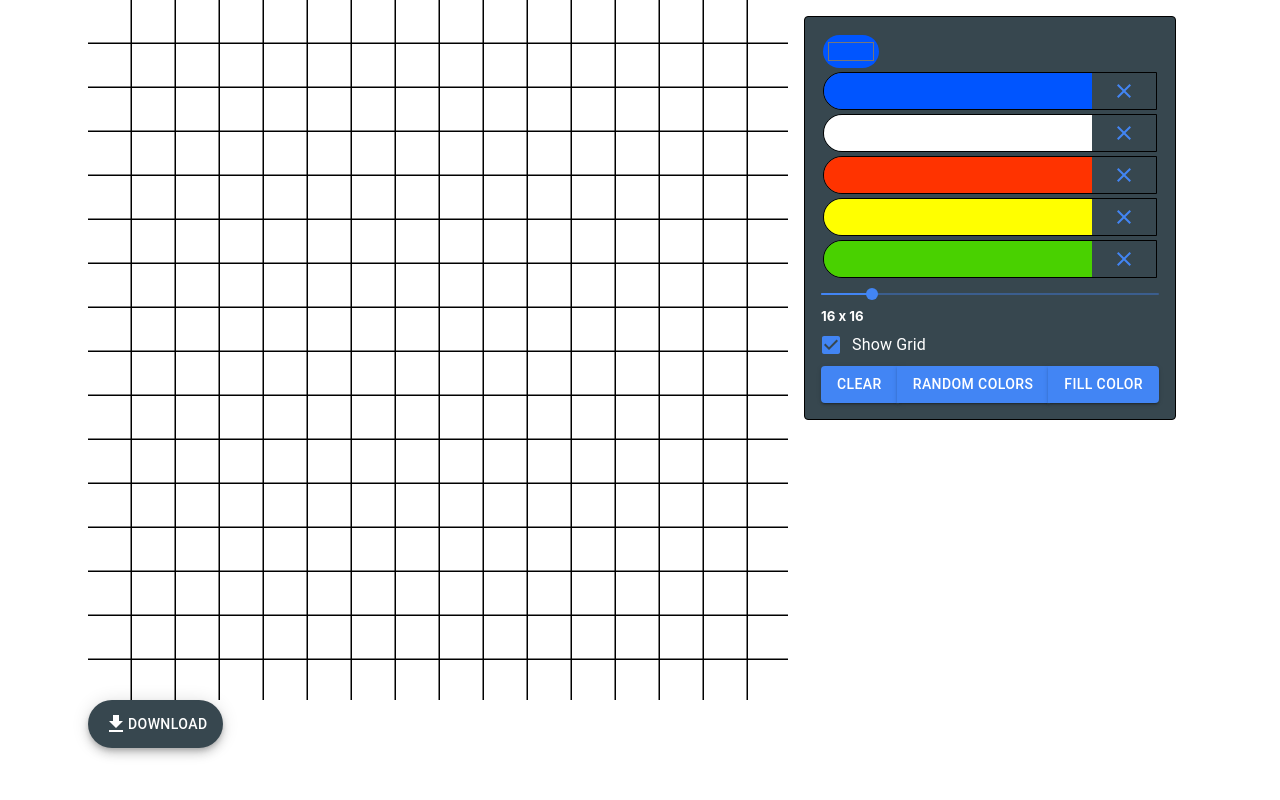
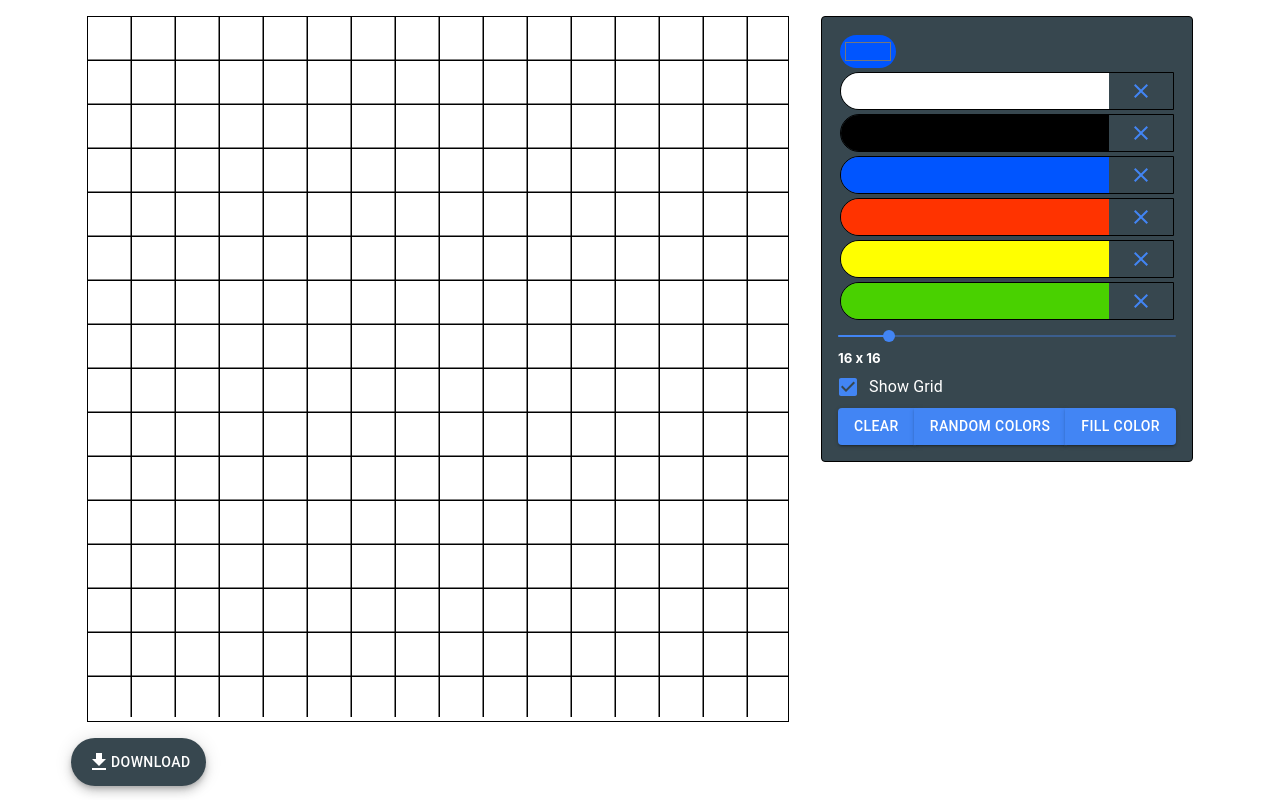
Before and after one commit to MatthewGreenspun/grid-canvas, a React (Create React App) app: page / in a window 1280 px wide. Built offline with nearby package versions, Linux system fonts and the light colour scheme.

Commit message:
added border around canvas and fixed bug where dragging mouse filled in wrong pixel

```diff
--- a/src/components/Canvas.tsx
+++ b/src/components/Canvas.tsx
@@ -21,7 +21,7 @@ const generateRandomColor = () => {
 function Canvas() {
   const [color, setColor] = useState("#0055ff");
   const [colors, setColors] = useState(
-    new Set([color, "#ffffff", "#ff3300", "#ffff00", "#49d100"])
+    new Set(["#ffffff", "#000000", color, "#ff3300", "#ffff00", "#49d100"])
   );
   const [dimensions, setDimensions] = useState(16);
   const [mouseIsDown, setMouseIsDown] = useState(false);
@@ -112,6 +112,7 @@ function Canvas() {
       justifyContent="center"
     >
       <Box display="flex" flexDirection="column" alignItems="flex-start">
+        <Box border="1px solid black" m={2}>
           <canvas
             ref={canvasRef}
             height={dimensions}
@@ -142,8 +143,14 @@ function Canvas() {
               if (mouseIsDown) {
                 setGrid((grid) => {
                   const squareLength = currentTarget.width / dimensions;
-                const row = Math.floor(clientY / squareLength);
-                const col = Math.floor(clientX / squareLength);
+                  const row = Math.floor(
+                    (clientY - currentTarget.getBoundingClientRect().y) /
+                      squareLength
+                  );
+                  const col = Math.floor(
+                    (clientX - currentTarget.getBoundingClientRect().x) /
+                      squareLength
+                  );
                   const idx = row * dimensions + col;
                   grid[idx] = color;
                   return [...grid];
@@ -151,6 +158,7 @@ function Canvas() {
               }
             }}
           />
+        </Box>
         <Fab
           onClick={() => setIsDownloading(true)}
           color="secondary"
```
Lines whose indentation alone changed are shown as unchanged.
